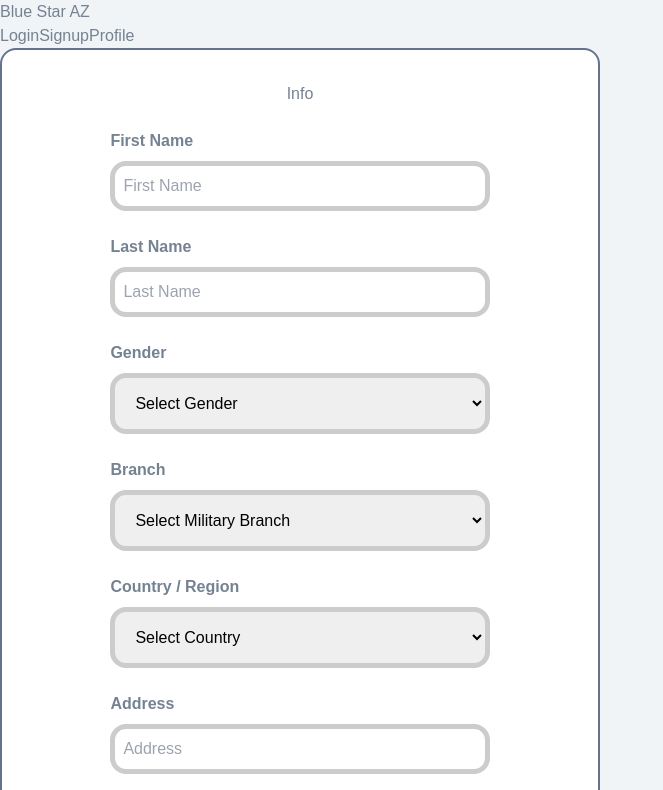
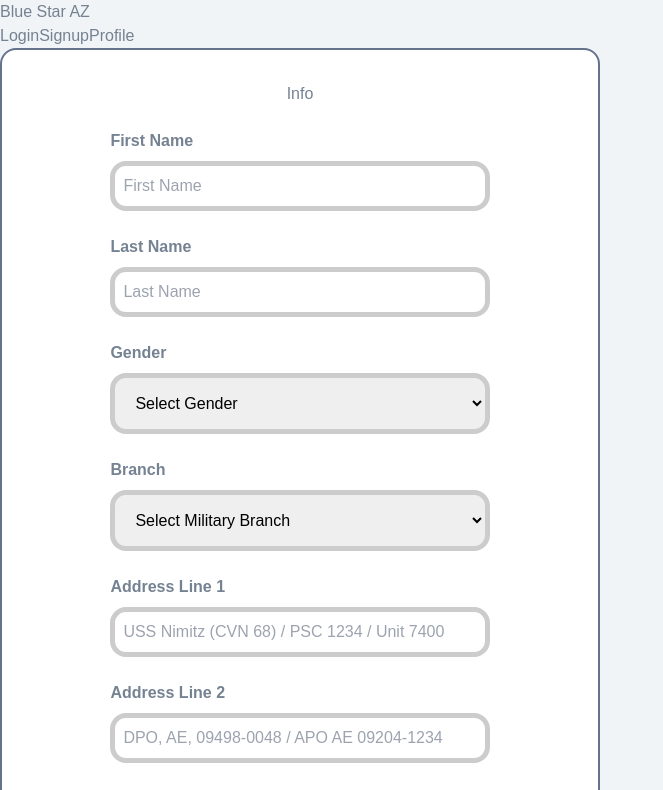
Before and after one commit to LU347/blue-star-az, a Next.js app in the folder blue-star-frontend/: page /signup/userInfo in a window 1280 px wide. Shown: the top 790 px of the page, without its empty margins (0-663 px from the left). Built offline with nearby package versions, Linux system fonts and the light colour scheme.

Commit message:
Update address fields + css

```diff
--- a/blue-star-frontend/src/app/globals.css
+++ b/blue-star-frontend/src/app/globals.css
@@ -9,6 +9,10 @@
   --interactive-text-color: #fffef9;
   --form-background-color: #ffffff;
   --border-color: #64738b;
+}
+
+input {
+  color: black;
 }
 
 button {
--- a/blue-star-frontend/src/app/signup/userInfo/page.tsx
+++ b/blue-star-frontend/src/app/signup/userInfo/page.tsx
@@ -1,4 +1,6 @@
 import FormComponent from "@/components/FormComponent/Form";
+
+// Address format based on https://support.govx.com/article?id=1176&sectionId=1025
 
 const UserInfo: React.FC = () => {
     const formFields = [
@@ -43,30 +45,18 @@ const UserInfo: React.FC = () => {
             ]
         },
         {
-            name: "country",
-            label: "Country / Region",
-            type: "select",
-            placeholder: "Select Country",
-            ariaLabel: "country_label",
-            //TODO: Add more countries
-            options: [
-                { value: "us", label: "United States" },
-                { value: "australia", label: "Australia" },
-                { value: "bahrain", label: "Bahrain" },
-                { value: "belgium", label: "Belgium" },
-                { value: "djibouti", label: "Djibouti" },
-                { value: "germany", label: "Germany" },
-                { value: "italy", label: "Italy" },
-                { value: "japan", label: "Japan" },
-                { value: "south_korea", label: "South Korea" },
-            ]
+            name: "address_one",
+            label: "Address Line 1",
+            type: "text",
+            placeholder: "USS Nimitz (CVN 68) / PSC 1234 / Unit 7400",
+            ariaLabel: "address_one_label",
         },
         {
-            name: "address",
-            label: "Address",
+            name: "address_two",
+            label: "Address Line 2",
             type: "text",
-            placeholder: "Address",
-            ariaLabel: "address_label",
+            placeholder: "DPO, AE, 09498-0048 / APO AE 09204-1234",
+            ariaLabel: "address_two_label"
         },
         {
             name: "city",
```
Also changed, not shown: blue-star-frontend/src/app/signup/page.tsx (+23 -3 lines).
